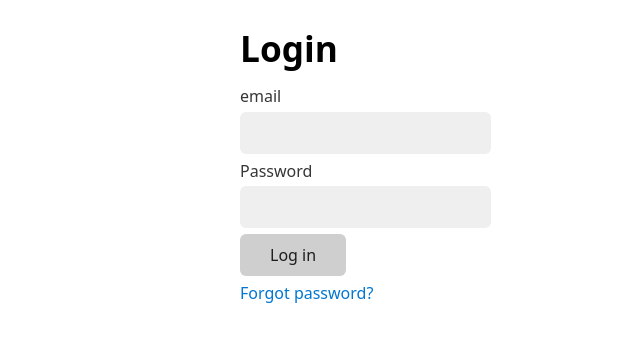
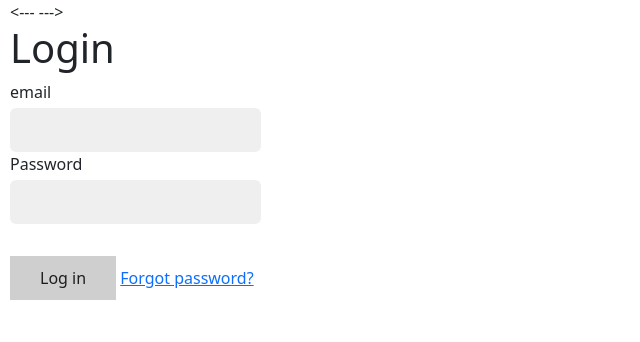
Before and after one commit to Newp01/Login-system, a PHP site: page /login.php in a window 1280 px wide. Shown: the top 342 px of the page, without its empty margins (0-640 px from the left). Run offline with PHP 8.4, Linux system fonts and the light colour scheme; some libraries are stand-ins or nearby versions.

Commit message:
Update login.php

```diff
--- a/login.php
+++ b/login.php
@@ -38,7 +38,8 @@
 <head>
     <title>Login</title>
     <meta charset="UTF-8">
-    <link rel="stylesheet" href="https://cdn.jsdelivr.net/npm/water.css@2/out/water.css">
+    <--- <link rel="stylesheet" href="https://cdn.jsdelivr.net/npm/water.css@2/out/water.css"> --->
+    <link rel="stylesheet" href="bootstrap/bootstrap.css">
 </head>
 <body>
 
@@ -49,13 +50,20 @@
     <?php endif; ?>
 
     <form method="post">
-        <label for="email">email</label>
-        <input type="email" name="email" id="email"
-               value="<?= htmlspecialchars($_POST["email"] ?? "") ?>">
+        <div class="col-sm-9">
+            <div class="row mb-3">
+                <label for="email">email</label>
+                <div class="col-sm-6">
+                    <input type="email" name="email" id="email value="<?= htmlspecialchars($_POST["email"] ?? "") ?>">
+                </div>
+                <div class="row mb-3">
+                    <div class="col-sm-6">
+                        <label for="password">Password</label>
 
-        <label for="password">Password</label>
-        <input type="password" name="password" id="password">
-
+                    <input type="password" name="password" id="password">
+                </div>
+            </div>
+        </div>
         <button>Log in</button>
     </form>
 
```
